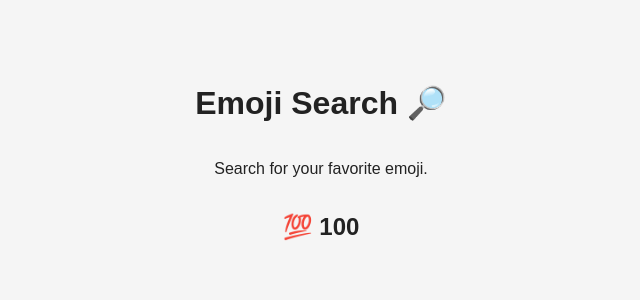
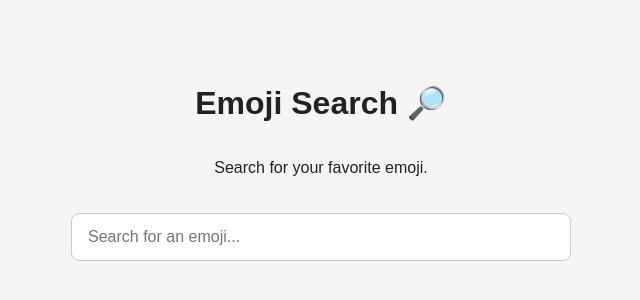
Before and after one commit to mohadesehesmaeilzadeh/emoji-search, a React (Create React App) app: page / in a window 1280 px wide. Shown: the part 238-538 px from the top of the page, without its empty margins (319-959 px from the left). Built offline with nearby package versions, Linux system fonts and the light colour scheme.

Commit message:
edit: update the search bar

```diff
--- a/src/App.css
+++ b/src/App.css
@@ -8,3 +8,23 @@
 
   text-align: center;
 }
+
+.search-bar {
+  width: 100%;
+  max-width: 500px;
+  margin-top: 20px;
+}
+
+.search-bar input {
+  width: 100%;
+  padding: 14px 16px;
+
+  font-size: 16px;
+
+  border: 1px solid #ccc;
+  border-radius: 8px;
+}
+
+.search-bar input:focus {
+  outline: 2px solid #222;
+}
--- a/src/App.js
+++ b/src/App.js
@@ -1,9 +1,9 @@
 import "./App.css";
 import emojiList from "./data/emojiList.json";
+import SearchBar from "./components/SearchBar";
 
 function App() {
   console.log("Emoji List:", emojiList);
-  console.log("Emoji Count:", emojiList.length);
 
   return (
     <main className="app">
@@ -11,9 +11,10 @@ function App() {
 
       <p>Search for your favorite emoji.</p>
 
-      <h2>
-        {emojiList[0].symbol} {emojiList[0].title}
-      </h2>
+      <SearchBar
+        value=""
+        onChange={() => {}}
+      />
     </main>
   );
 }
--- a/src/components/SearchBar.js
+++ b/src/components/SearchBar.js
@@ -0,0 +1,14 @@
+function SearchBar({ value, onChange }) {
+  return (
+    <div className="search-bar">
+      <input
+        type="text"
+        placeholder="Search for an emoji..."
+        value={value}
+        onChange={onChange}
+      />
+    </div>
+  );
+}
+
+export default SearchBar;
```
